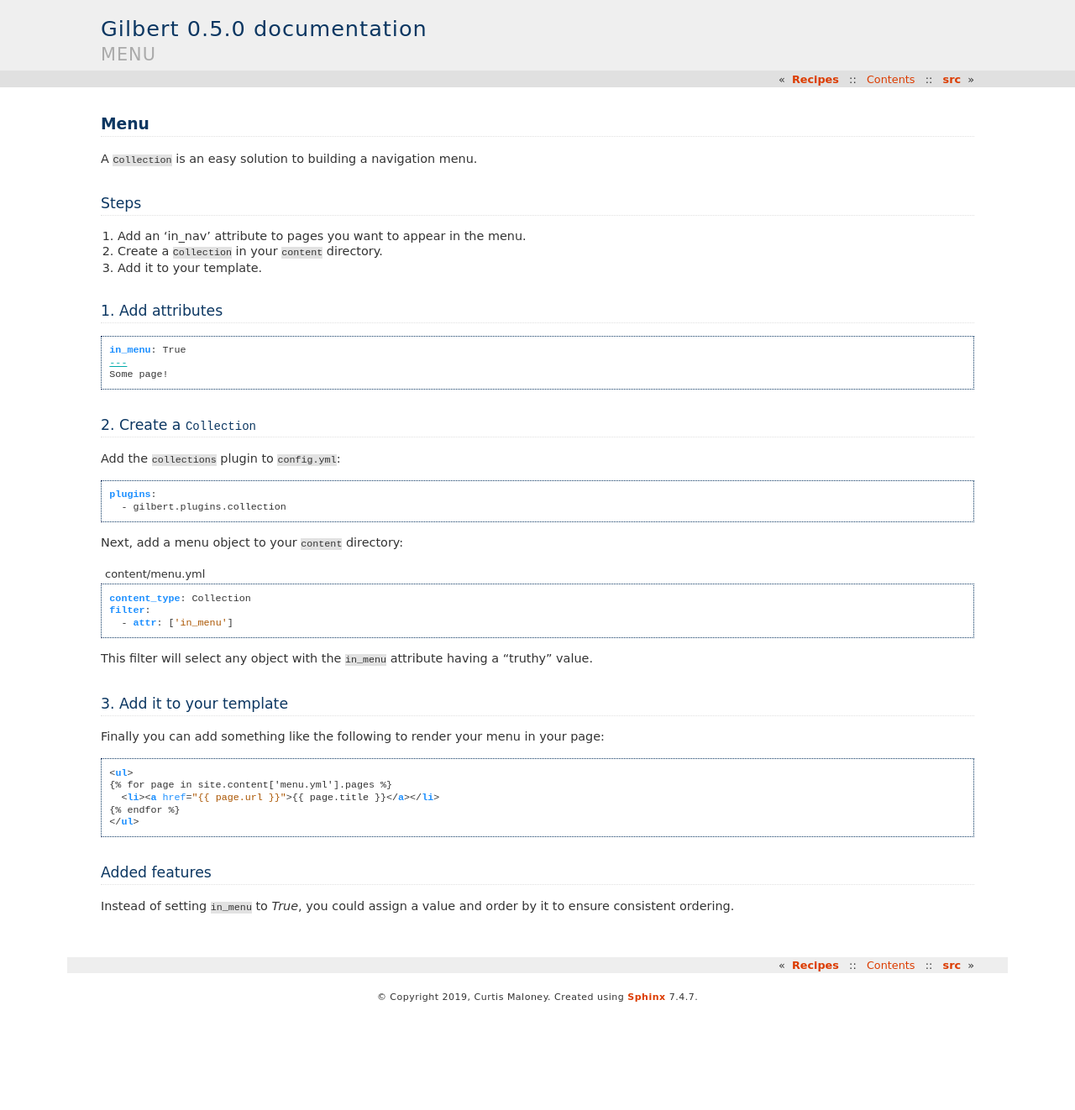
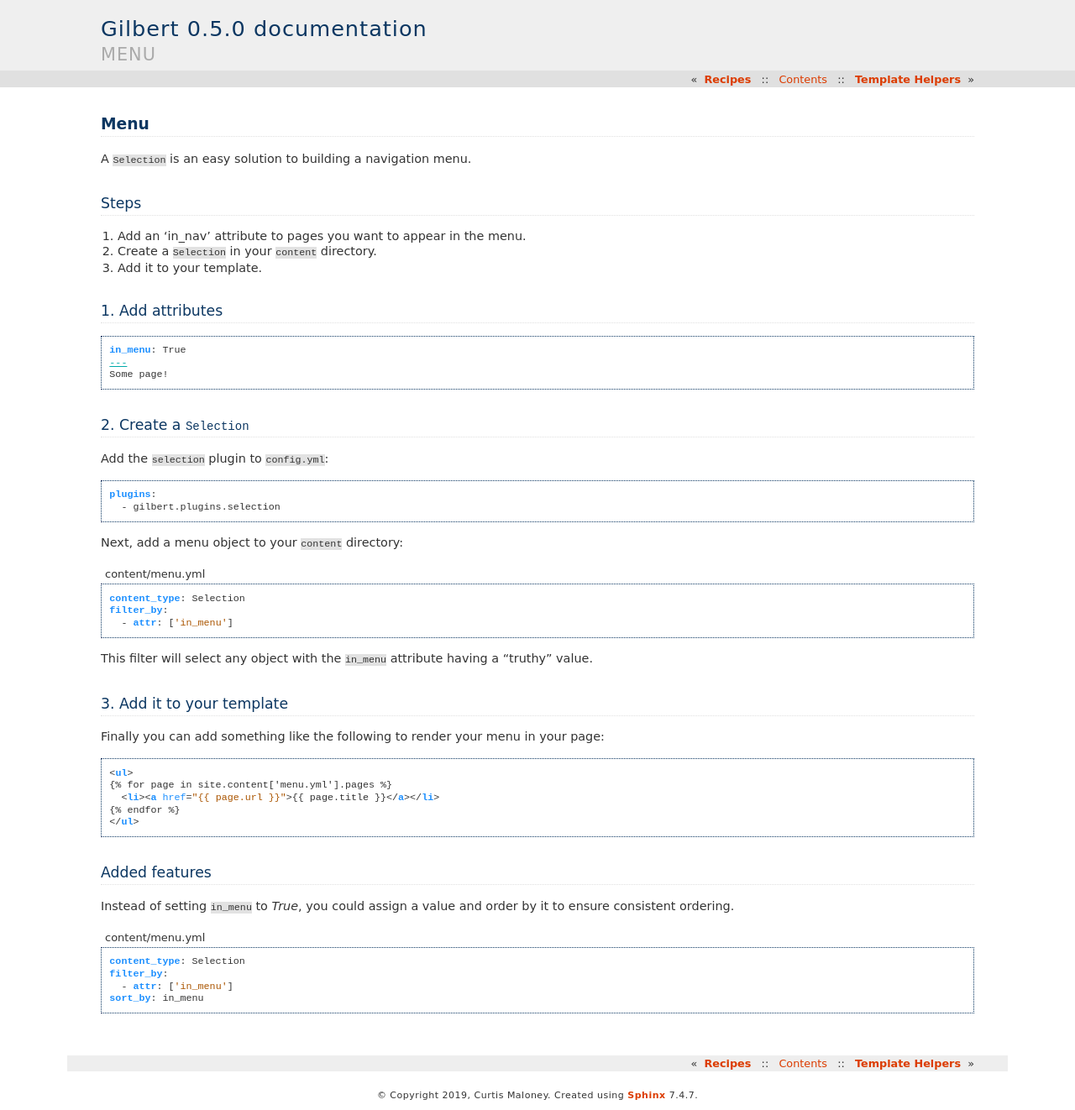
Before and after one commit to funkybob/gilbert, a Sphinx documentation site: the page built from docs/recipes/menu.rst, in a window 1280 px wide. Shown: the whole page at 84% size. Built offline with Sphinx 7.4.7, drawn with Linux system fonts in a browser that asks for light colours; before the commit the page ends 1205 px from its top, so only the background shows below that.

Commit message:
Update recipes

```diff
--- a/docs/recipes/index.rst
+++ b/docs/recipes/index.rst
@@ -5,3 +5,4 @@ Recipes
    :maxdepth: 2
 
    menu
+   template_helpers
--- a/docs/recipes/menu.rst
+++ b/docs/recipes/menu.rst
@@ -1,13 +1,13 @@
 Menu
 ====
 
-A ``Collection`` is an easy solution to building a navigation menu.
+A ``Selection`` is an easy solution to building a navigation menu.
 
 Steps
 -----
 
 1. Add an 'in_nav' attribute to pages you want to appear in the menu.
-2. Create a ``Collection`` in your ``content`` directory.
+2. Create a ``Selection`` in your ``content`` directory.
 3. Add it to your template.
 
 1. Add attributes
@@ -19,15 +19,15 @@ Steps
    ---
    Some page!
 
-2. Create a ``Collection``
+2. Create a ``Selection``
 --------------------------
 
-Add the ``collections`` plugin to ``config.yml``:
+Add the ``selection`` plugin to ``config.yml``:
 
 .. code-block:: yaml
 
    plugins:
-     - gilbert.plugins.collection
+     - gilbert.plugins.selection
 
 
 Next, add a menu object to your ``content`` directory:
@@ -35,8 +35,8 @@ Next, add a menu object to your ``content`` directory:
 .. code-block:: yaml
    :caption: content/menu.yml
 
-   content_type: Collection
-   filter:
+   content_type: Selection
+   filter_by:
      - attr: ['in_menu']
 
 This filter will select any object with the ``in_menu`` attribute having a
@@ -62,3 +62,11 @@ Added features
 
 Instead of setting ``in_menu`` to `True`, you could assign a value and order
 by it to ensure consistent ordering.
+
+.. code-block:: yaml
+   :caption: content/menu.yml
+
+   content_type: Selection
+   filter_by:
+     - attr: ['in_menu']
+   sort_by: in_menu
```
Also changed, not shown: docs/recipes/template_helpers.rst (added, +59 -0 lines).
